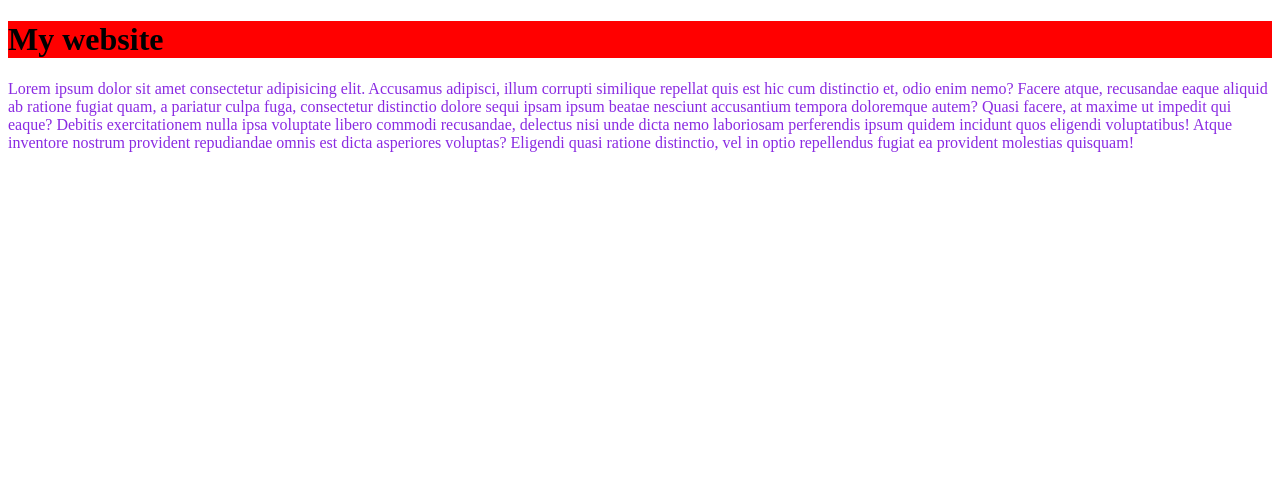
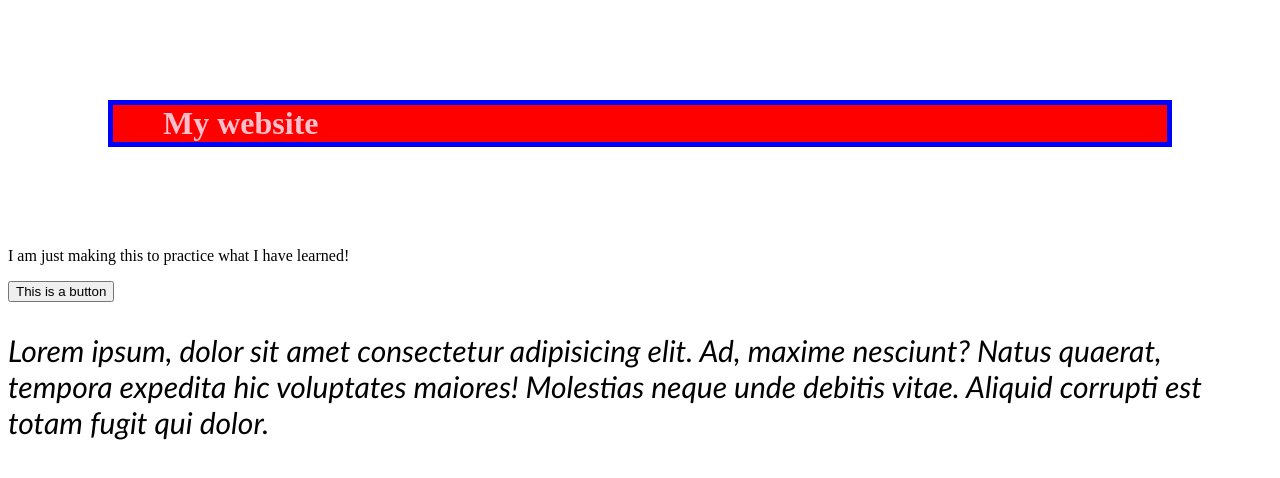
Before and after one commit to Creaturebrush/Learning01, a plain HTML site: page index.html in a window 1280 px wide. Drawn offline with Linux system fonts and the light colour scheme.

Commit message:
added more text and a button

```diff
--- a/index.html
+++ b/index.html
@@ -8,6 +8,10 @@
 </head>
 <body>
     <h1 class="main-title">My website</h1>
-    <p id="first-p">Lorem ipsum dolor sit amet consectetur adipisicing elit. Accusamus adipisci, illum corrupti similique repellat quis est hic cum distinctio et, odio enim nemo? Facere atque, recusandae eaque aliquid ab ratione fugiat quam, a pariatur culpa fuga, consectetur distinctio dolore sequi ipsam ipsum beatae nesciunt accusantium tempora doloremque autem? Quasi facere, at maxime ut impedit qui eaque? Debitis exercitationem nulla ipsa voluptate libero commodi recusandae, delectus nisi unde dicta nemo laboriosam perferendis ipsum quidem incidunt quos eligendi voluptatibus! Atque inventore nostrum provident repudiandae omnis est dicta asperiores voluptas? Eligendi quasi ratione distinctio, vel in optio repellendus fugiat ea provident molestias quisquam!</p>
+    <div>
+        <p> I am just making this to practice what I have learned! </p>
+        <button>This is a button</button>
+    </div>
+    <p id="first-p">Lorem ipsum, dolor sit amet consectetur adipisicing elit. Ad, maxime nesciunt? Natus quaerat, tempora expedita hic voluptates maiores! Molestias neque unde debitis vitae. Aliquid corrupti est totam fugit qui dolor.</p>
 </body>
 </html>
--- a/style.css
+++ b/style.css
@@ -1,7 +1,15 @@
 .main-title{
     background-color: red;
+    color: pink;
+    margin: 100px;
+    padding-left: 50px;
+    border: solid 5px blue;
 }
 
+
 #first-p{
-    color:blueviolet
+    color:black;
+    font-size: 30px;
+    font-style: italic;
+    font-family: 'Gill Sans', 'Gill Sans MT', Calibri, 'Trebuchet MS', sans-serif;
 }
```
